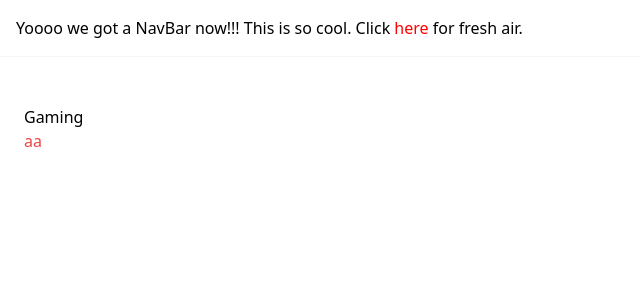
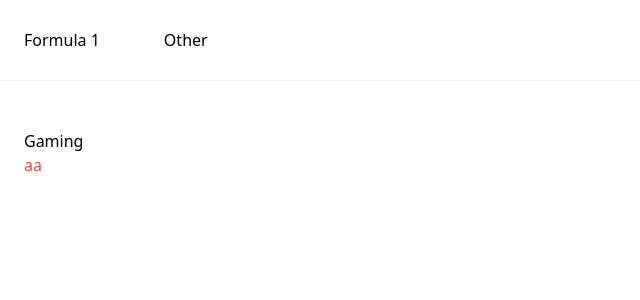
Before and after one commit to Ruelf/ruelf.github.io, a Vue app: page / in a window 1280 px wide. Shown: the top 300 px of the page, without its empty margins (0-640 px from the left). Built offline with nearby package versions, Linux system fonts and the light colour scheme.

Commit message:
navbar update

```diff
--- a/src/App.vue
+++ b/src/App.vue
@@ -1,6 +1,6 @@
 <script setup lang="ts">
 import Container from './components/Container.vue';
-import NavBar from './NavBar.vue';
+import NavBar from './components/nav/NavBar.vue';
 </script>
 
 <template>
--- a/src/NavBar.vue
+++ /dev/null
@@ -1,16 +0,0 @@
-<script setup lang="ts"></script>
-
-<template>
-    <nav class="bg-white dark:bg-gray-800 border-b border-gray-100 dark:border-gray-700">
-        <div class="p-4 max-w-7xl mx-auto">
-            Yoooo we got a NavBar now!!! This is so cool. Click
-            <RouterLink
-                :to="{ name: 'driverShow', params: { id: 'norris' } }"
-                class="text-[#F00]"
-            >
-                here
-            </RouterLink>
-            for fresh air.
-        </div>
-    </nav>
-</template>
--- /dev/null
+++ b/src/components/nav/NavBar.vue
@@ -0,0 +1,55 @@
+<script setup lang="ts">
+interface NavItem {
+    title: string;
+    children: { title: string; route: string }[];
+}
+
+const navItems: NavItem[] = [
+    {
+        title: 'Formula 1',
+        children: [{ title: 'Drivers', route: 'drivers' }],
+    },
+    {
+        title: 'Other',
+        children: [
+            {
+                title: 'Snowflake',
+                route: 'snowflake',
+            },
+            {
+                title: 'Pdok',
+                route: 'pdok',
+            },
+        ],
+    },
+];
+</script>
+
+<template>
+    <nav class="bg-white dark:bg-gray-800 border-b border-gray-100 dark:border-gray-700">
+        <div class="p-4 max-w-7xl mx-auto">
+            <div class="flex items-center gap-12 h-10 py-6">
+                <div
+                    v-for="item of navItems"
+                    :key="item.title"
+                    class="group relative p-2 hover:bg-gray-700 rounded-md"
+                >
+                    {{ item.title }}
+                    <div
+                        v-if="item.children.length"
+                        class="hidden group-hover:grid active:hidden mt-2 absolute left-0 min-w-full bg-gray-700 py-2 rounded-md"
+                    >
+                        <RouterLink
+                            v-for="child of item.children"
+                            :key="child.title"
+                            :to="{ name: child.route }"
+                            class="py-2 px-4 hover:bg-gray-600"
+                        >
+                            {{ child.title }}
+                        </RouterLink>
+                    </div>
+                </div>
+            </div>
+        </div>
+    </nav>
+</template>
```
